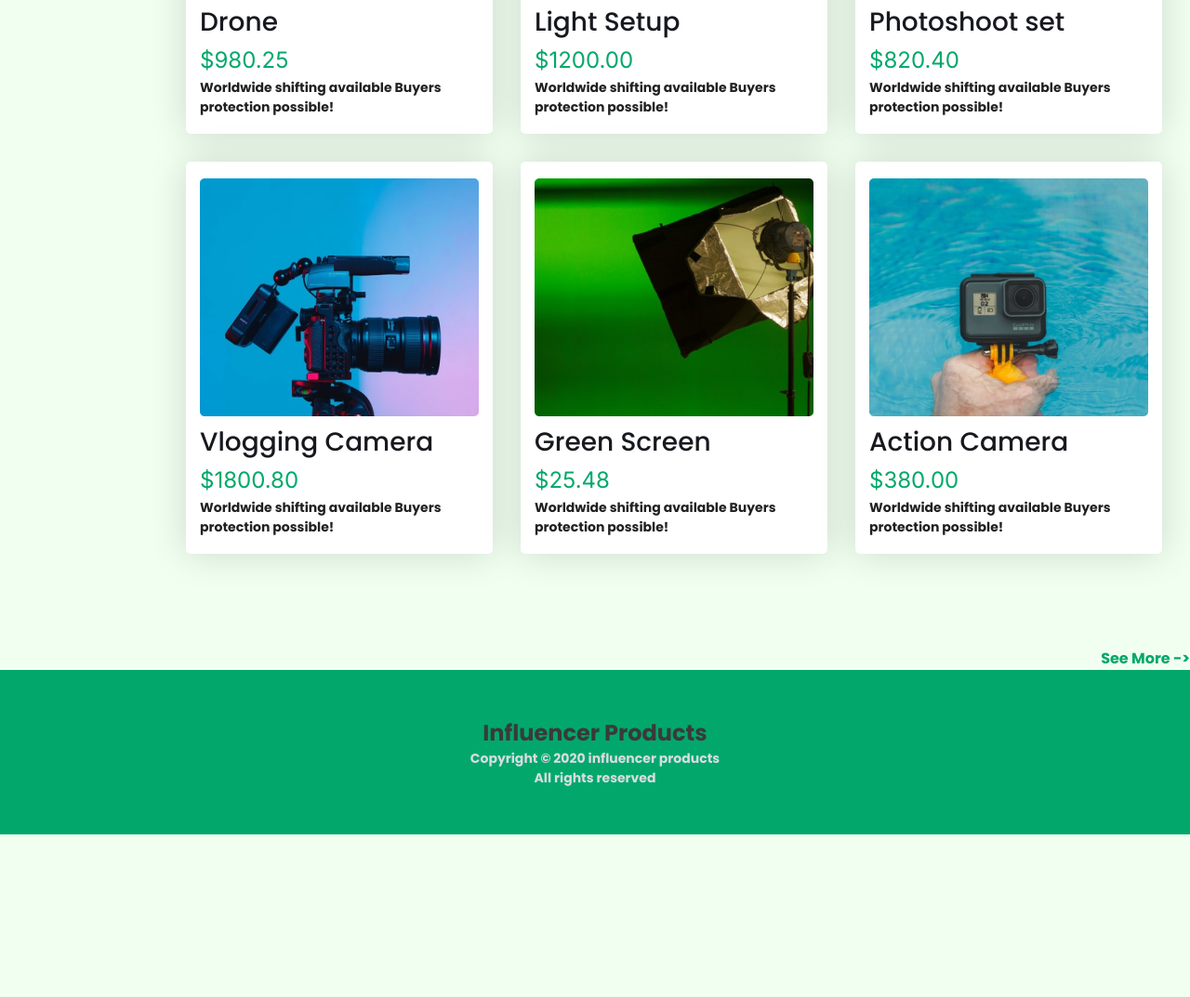
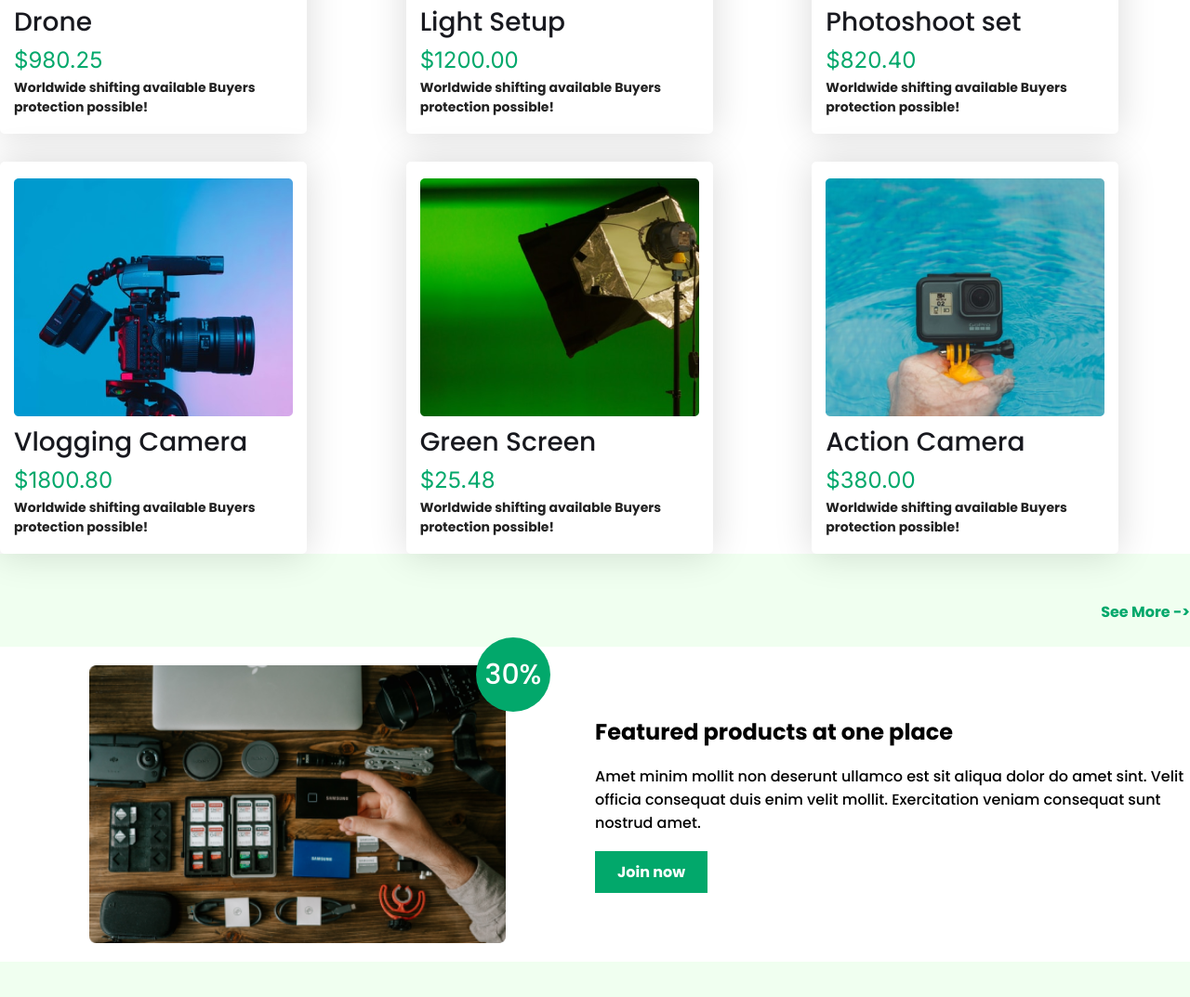
Before and after one commit to ZarinTasminSejuti/Influencer-Products-Design, a plain HTML site: page index.html in a window 1280 px wide. Shown: the part 1711-2784 px from the top of the page at 93% size. Before the commit the page ends 2609 px from the top, so only its background shows below. Drawn offline with Linux system fonts and the light colour scheme.

Commit message:
modified featured section

```diff
--- a/index.html
+++ b/index.html
@@ -6,7 +6,8 @@
     <meta name="viewport" content="width=device-width, initial-scale=1.0">
     <title>Influencer Products</title>
     <link rel="stylesheet" href="style.css">
-    <script src="https://kit.fontawesome.com/043c1ff57e.js" crossorigin="anonymous"></script>
+    <!-- <link rel="stylesheet" href="https://cdnjs.cloudflare.com/ajax/libs/font-awesome/6.4.0/css/all.min.css" integrity="sha512-iecdLmaskl7CVkqkXNQ/ZH/XLlvWZOJyj7Yy7tcenmpD1ypASozpmT/E0iPtmFIB46ZmdtAc9eNBvH0H/ZpiBw==" crossorigin="anonymous" referrerpolicy="no-referrer" /> -->
+
 </head>
 <body>
 
@@ -50,9 +51,8 @@
             </div>
         </section>
 
-        <section>
+        <section class="collection-section">
             <h2 class="collection-header-title">Popular Collection</h2>
-
 
             <div class="collection-container">
                 <div class="collection-content">
@@ -120,12 +120,31 @@
             </div>
             <p class="see-more">See More -></p>
         </section>
+
+
+        <section class="featured-section">
+            <div class="featured-content">
+                <div class="featured-img">
+                    <img src="./images/gear.png" alt="">
+                    <div class="featured-number">30%</div>
+                </div>
+
+                <div class="featured-text">
+                    <h1>Featured products at one place</h1>
+                    <p>Amet minim mollit non deserunt ullamco est sit aliqua dolor do amet sint. Velit officia consequat duis enim velit mollit. Exercitation veniam consequat sunt nostrud amet.</p>
+                    <button class="btn-join">Join now</button>
+                </div>
+            </div>
+        </section>
+
+
     </main>
 
     <footer>
-        <h3 class="logo">Influencer Products</h3>
+        <h3 class="footer-logo">Influencer Products</h3>
         <p class="footer-paragraph">Copyright © 2020  influencer products</p>
         <p class="footer-paragraph">All rights reserved</p>
     </footer>
 </body>
+<script src="https://kit.fontawesome.com/043c1ff57e.js" crossorigin="anonymous"></script>
 </html>
--- a/style.css
+++ b/style.css
@@ -19,6 +19,10 @@ body {
   background-color: honeydew;
 }
 
+section {
+  max-width: 1440px;
+  margin: 0 auto;
+}
 /* header section styles */
 header {
   padding: 80px 120px;
@@ -85,27 +89,31 @@ sponsor section */
 }
 
 /* popular collection style section */
+.collection-section{
+    background-color: #fff;
+}
 
 .collection-header-title {
   margin-top: 130px;
   color: #3a3a3a;
   font-size: 28px;
   font-weight: 600;
-  text-align: center;
 }
 
 .collection-container {
-  /* width: 50%; */
+    max-width: 1440px;
+    margin: 0 auto;
+    align-items: center;
   display: grid;
   grid-template-columns: repeat(3, 1fr);
-  /* margin: 4 */
   gap: 30px;
-  margin: 50px 200px;
+  margin-top: 50px;
 }
 
 .collection-content {
   border-radius: 5px;
   width: min-content;
+  justify-content: space-around;
   background: #fff;
   box-shadow: 0px 0px 40px 0px rgba(0, 0, 0, 0.15);
   padding: 18px 15px;
@@ -132,7 +140,7 @@ sponsor section */
   font-weight: 700;
 }
 
-.see-more{
+.see-more {
   color: #02a86b;
   font-size: 16px;
   font-weight: 700;
@@ -140,19 +148,89 @@ margin-top: 50px;
   float: right;
 }
 
+/* featured section styles */
 
+.featured-section {
+  margin-top: 100px;
+  padding: 20px 0;
+  background: white;
+}
 
+.featured-content {
+  max-width: 1440px;
+  margin: 0 auto;
+  display: flex;
+  align-items: center;
+}
+
+.featured-img {
+  width: 50%;
+  position: relative;
+}
+
+.featured-img img {
+  display: block;
+  width: 70%;
+  margin: 0 auto;
+}
+
+.featured-text{
+    width: 50%;
+}
+
+.featured-text p{
+    margin: 18px 0px;
+}
+
+.featured-number{
+    background-color:#02a86b;
+    color: #fff;
+    height: 80px;
+    width: 80px;
+    font-size: 30px;
+    border-radius: 50%;
+    display: flex;
+    align-items: center;
+    justify-content: center;
+    position: absolute;
+    top: -10%;
+    left: 80%;
+}
+
+.btn-join {
+  border: none;
+  padding: 10px 24px;
+  background-color: #02a86b;
+  color: #fff;
+  font-size: 16px;
+  font-weight: 700;
+}
 
 /* footer section styles */
-footer{
-    color: #fff;
+footer {
   margin-top: 125px;
   text-align: center;
   background-color: #02a86b;
   padding: 50px;
 }
-.footer-paragraph{
-    color: #D9DBE1;
+.footer-logo {
+  color: #fff;
+  font-size: 24px;
+  font-weight: 700;
+}
+
+.footer-paragraph {
+  color: #d9dbe1;
   font-size: 14px;
   font-weight: 700;
 }
+
+
+/* responsive styles for small device */
+
+@media screen and (max-width:576px){
+    .featured-img{
+        width: 100%;
+    }
+
+}
```
Lines whose indentation alone changed are shown as unchanged.
